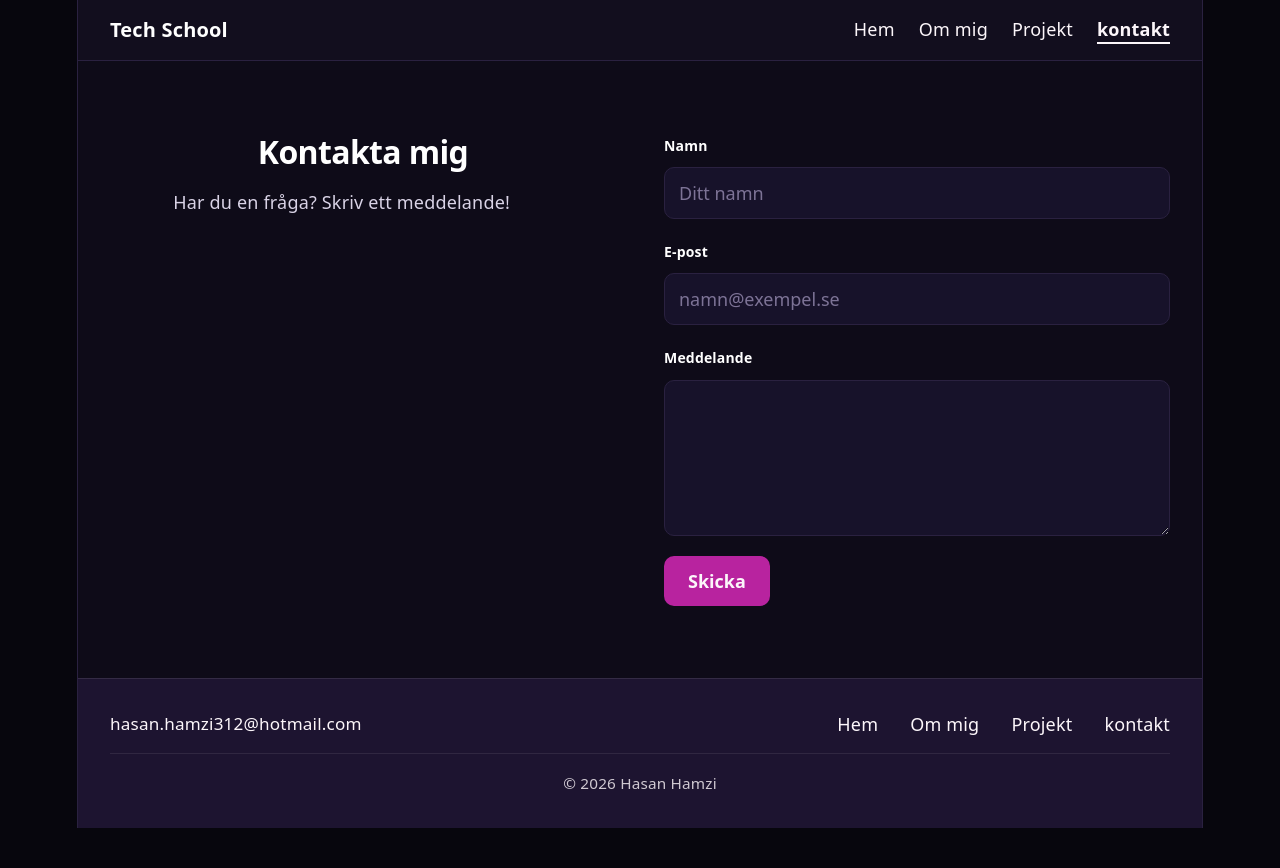
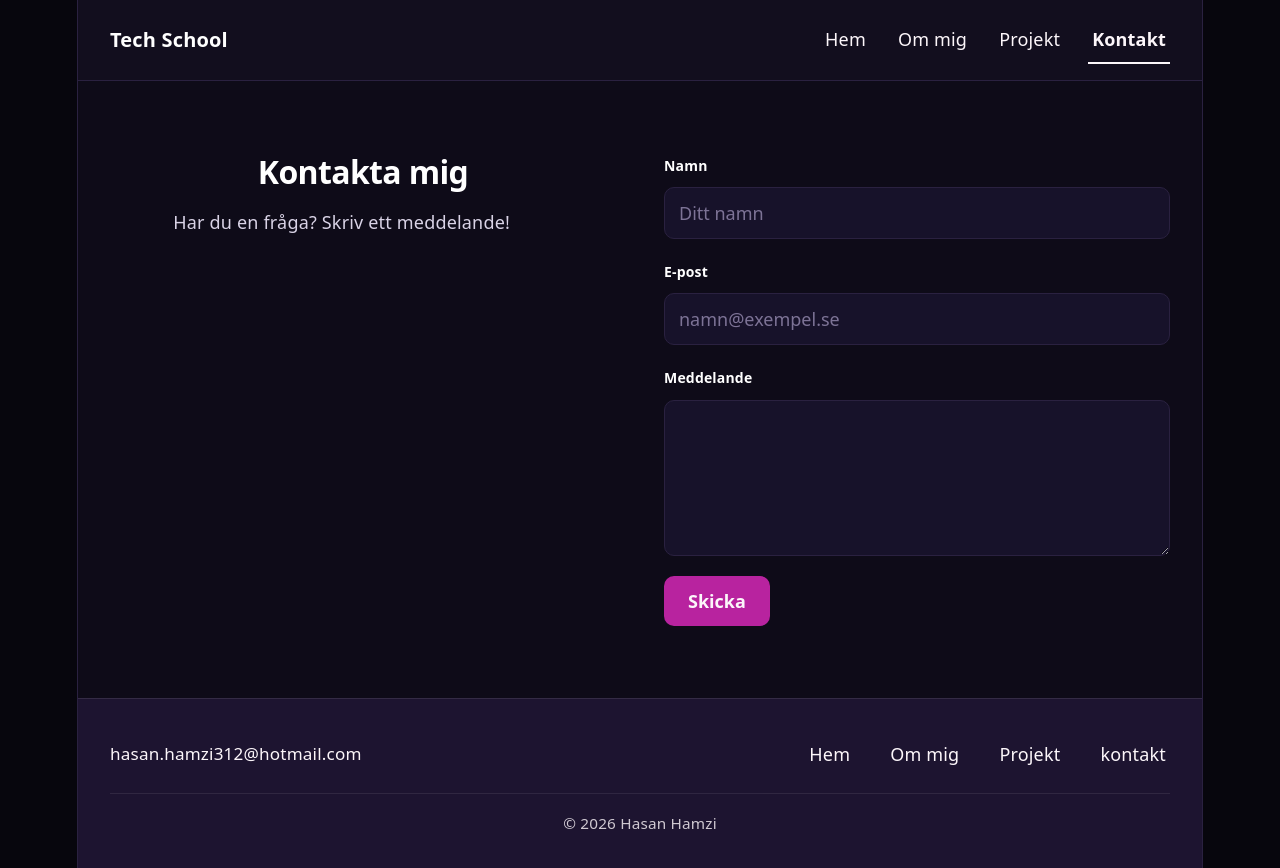
Before and after one commit to shadowstack2026/min-sida, a React (Vite) app: page /kontakt in a window 1280 px wide. Before the commit the page ends 828 px from the top, so only its background shows below. Built offline with nearby package versions, Linux system fonts and the light colour scheme.

Commit message:
Mobile first, clamp, tumvänliga länkar och sticky meny

```diff
--- a/src/components/Footer.css
+++ b/src/components/Footer.css
@@ -2,10 +2,12 @@
   display: flex;
   flex-wrap: wrap;
   justify-content: space-between;
+  flex-direction: column;
   align-items: center;
   gap: 16px 32px;
   margin-top: auto;                 /* trycker footern längst ner på sidan */
-  padding: 32px;
+  padding: 32px 20px;
+  text-align: center;
   background-color: #1d1430;
   color: #fcf6fa;
   border-top: 1px solid rgba(252, 246, 250, 0.1);
@@ -25,12 +27,16 @@
 .james {
   order: 2;
   display: flex;
-  gap: 32px;
+  flex-wrap: wrap;
+  justify-content: center;
+  gap: 20px;
 }
 
 .james a {
   color: #fcf6fa;
   text-decoration: none;            /* tar bort understrykningen */
+  display: inline-block;
+  padding: 10px 4px;
   transition: color 0.2s ease;
 }
 
@@ -55,17 +61,15 @@
   opacity: 0.8;
 }
 
-/* På mobil hamnar allt centrerat under varandra */
-@media (max-width: 600px) {
+/* På större skärm: mejl till vänster, länkar till höger */
+@media (min-width: 601px) {
   .footer {
-    flex-direction: column;
-    padding: 32px 20px;
-    text-align: center;
+    flex-direction: row;
+    padding: 32px;
+    text-align: left;
   }
 
   .james {
-    flex-wrap: wrap;
-    justify-content: center;
-    gap: 20px;
+    gap: 32px;
   }
 }
--- a/src/components/Hero.css
+++ b/src/components/Hero.css
@@ -1,9 +1,9 @@
 .hero {
   display: grid;
-  grid-template-columns: 1fr 1fr;
+  grid-template-columns: 1fr;      /* mobil: bild under text */
   align-items: center;
-  gap: 40px;
-  padding: 64px 32px 72px;
+  gap: 32px;
+  padding: 40px 20px 48px;
   text-align: left;
   background-color: #0e0b18;
   color: #d9d3e6;
@@ -32,7 +32,7 @@
   max-width: 20ch;
   margin: 0 0 24px;
   color: #ffffff;
-  font-size: 40px;
+  font-size: clamp(1.75rem, 5vw, 2.5rem);
   font-weight: 700;
   line-height: 1.15;
   letter-spacing: -0.02em;
@@ -64,15 +64,10 @@
   outline-offset: 4px;
 }
 
-@media (max-width: 800px) {
+@media (min-width: 800px) {
   .hero {
-    grid-template-columns: 1fr;
-    gap: 32px;
+    grid-template-columns: 1fr 1fr;
+    gap: 40px;
+    padding: 64px 32px 72px;
   }
 }
-
-@media (max-width: 600px) {
-  .hero {
-    padding: 40px 20px 48px;
-  }
-}
--- a/src/components/Kontakt.jsx
+++ b/src/components/Kontakt.jsx
@@ -1,6 +1,53 @@
+import { useState } from 'react';
 import './Kontakt.css';
 
 function Kontakt() {
+  const [namn, setNamn] = useState('');
+  const [epost, setEpost] = useState('');
+  const [meddelande, setMeddelande] = useState('');
+  const [fel, setFel] = useState('');
+  const [skickat, setSkickat] = useState(false);
+  const [skickar, setSkickar] = useState(false);
+
+  async function handleSubmit(e) {
+    e.preventDefault();
+
+    if (namn.trim() === '' || epost.trim() === '' || meddelande.trim() === '') {
+      setFel('Fyll i alla fält.');
+      return;
+    }
+
+    if (!epost.includes('@')) {
+      setFel('E-postadressen ser inte rätt ut.');
+      return;
+    }
+
+    setFel('');
+    setSkickar(true); // knappen visar "Skickar..."
+
+    try {
+      const svar = await fetch('https://formspree.io/f/xzeekljl', {
+        method: 'POST',
+        headers: {
+          'Content-Type': 'application/json',
+          Accept: 'application/json',
+        },
+        body: JSON.stringify({ namn, email: epost, meddelande }),
+      });
+
+      if (svar.ok) {
+        setSkickat(true);
+      } else {
+        setFel('Något gick fel. Försök igen om en stund.');
+      }
+    } catch {
+      // hit kommer vi om internet är nere
+      setFel('Kunde inte skicka. Kolla din internetanslutning.');
+    } finally {
+      setSkickar(false); // körs alltid, oavsett hur det gick
+    }
+  }
+
   return (
     <section className="kontakt" id="kontakt">
       {/* Vänster kolumn: text */}
@@ -10,18 +57,43 @@ function Kontakt() {
       </div>
 
       {/* Höger kolumn: formuläret */}
-      <form className="kontakt-form">
-        <label htmlFor="namn">Namn</label>
-        <input type="text" id="namn" placeholder="Ditt namn" />
+      {skickat ? (
+        <p>Tack för ditt meddelande, {namn}!</p>
+      ) : (
+        <form className="kontakt-form" onSubmit={handleSubmit} noValidate>
+          <label htmlFor="namn">Namn</label>
+          <input
+            type="text"
+            id="namn"
+            placeholder="Ditt namn"
+            value={namn}
+            onChange={(e) => setNamn(e.target.value)}
+          />
 
-        <label htmlFor="epost">E-post</label>
-        <input type="email" id="epost" placeholder="namn@exempel.se" />
+          <label htmlFor="epost">E-post</label>
+          <input
+            type="email"
+            id="epost"
+            placeholder="namn@exempel.se"
+            value={epost}
+            onChange={(e) => setEpost(e.target.value)}
+          />
 
-        <label htmlFor="meddelande">Meddelande</label>
-        <textarea id="meddelande" rows="5" />
+          <label htmlFor="meddelande">Meddelande</label>
+          <textarea
+            id="meddelande"
+            rows="5"
+            value={meddelande}
+            onChange={(e) => setMeddelande(e.target.value)}
+          />
 
-        <button type="submit">Skicka</button>
-      </form>
+          {fel && <p role="alert">{fel}</p>}
+
+          <button type="submit" disabled={skickar}>
+            {skickar ? 'Skickar...' : 'Skicka'}
+          </button>
+        </form>
+      )}
     </section>
   );
 }
--- a/src/components/Navbar.css
+++ b/src/components/Navbar.css
@@ -1,8 +1,12 @@
+/* Mobil först: grundstilen är mobilmenyn */
 .navbar {
-  display: flex;                    /* lägger logo och länkar på en rad */
-  justify-content: space-between;   /* logo till vänster, länkar till höger */
+  position: sticky;                 /* följer med när man scrollar */
+  top: 0;                           /* fastnar högst upp */
+  z-index: 10;                      /* ligger ovanpå innehållet */
+  display: flex;
+  justify-content: space-between;
   align-items: center;
-  padding: 16px 32px;
+  padding: 12px 20px;
   background-color: #120e1e;
 }
 
@@ -12,12 +16,26 @@
   font-weight: bold;
 }
 
+/* Länkarna göms i en liten ruta under hamburgarknappen */
 .lankar {
+  display: none;
+  position: absolute;
+  top: 100%;
+  right: 20px;
+  flex-direction: column;
+  min-width: 180px;
+  padding: 8px 0;
+  border-radius: 0 0 8px 8px;
+  background-color: #120e1e;
+  box-shadow: 0 4px 12px rgba(0, 0, 0, 0.15);
+}
+
+.lankar.oppen {
   display: flex;
-  gap: 24px;                        /* avstånd mellan länkarna */
 }
 
 .lankar a {
+  padding: 12px 20px;
   color: #fcf6fa;
   text-decoration: none;            /* tar bort understrykningen */
 }
@@ -36,3 +54,46 @@
   font-weight: 700;
   border-bottom: 2px solid currentColor;
 }
+
+.hamburgare {
+  display: block;
+  width: 44px;
+  height: 44px;
+  border: none;
+  border-radius: 8px;
+  background-color: transparent;
+  color: #ffffff;
+  font-size: 26px;
+  cursor: pointer;
+}
+
+.hamburgare:focus-visible {
+  outline: 2px solid #f0a35e;
+}
+
+/* På större skärm: länkarna på en rad och ingen hamburgarknapp */
+@media (min-width: 701px) {
+  .navbar {
+    padding: 16px 32px;
+  }
+
+  .hamburgare {
+    display: none;
+  }
+
+  .lankar,
+  .lankar.oppen {
+    display: flex;
+    position: static;
+    flex-direction: row;
+    gap: 24px;
+    min-width: 0;
+    padding: 0;
+    background-color: transparent;
+    box-shadow: none;
+  }
+
+  .lankar a {
+    padding: 10px 4px;
+  }
+}
--- a/src/components/Navbar.jsx
+++ b/src/components/Navbar.jsx
@@ -1,17 +1,26 @@
 import './Navbar.css';
+import { useState } from 'react';
 import { NavLink } from 'react-router-dom';
 
+function Navbar() {
+  const [oppen, setOppen] = useState(false);
 
-
-function Navbar() {
   return (
     <nav className="navbar">
       <span className="logo">Tech School</span>
-      <div className="lankar">
-       <NavLink to="/" end>Hem</NavLink>
-<NavLink to="/om-mig">Om mig</NavLink>
-<NavLink to="/projekt">Projekt</NavLink>
-<NavLink to="/kontakt">kontakt</NavLink>
+      <button
+        className="hamburgare"
+        aria-label="Meny"
+        aria-expanded={oppen}
+        onClick={() => setOppen(!oppen)}
+      >
+        ☰
+      </button>
+      <div className={oppen ? 'lankar oppen' : 'lankar'} onClick={() => setOppen(false)}>
+        <NavLink to="/" end>Hem</NavLink>
+        <NavLink to="/om-mig">Om mig</NavLink>
+        <NavLink to="/projekt">Projekt</NavLink>
+        <NavLink to="/kontakt">Kontakt</NavLink>
       </div>
     </nav>
   );
--- a/src/components/Projekt.css
+++ b/src/components/Projekt.css
@@ -1,5 +1,5 @@
 .projekt {
-  padding: 64px 32px;
+  padding: 40px 20px;              /* mobil först */
   background-color: #ede9f6;
 }
 
@@ -10,19 +10,12 @@
 
 .projekt-lista {
   display: grid;
-  grid-template-columns: 1fr 1fr 1fr;   /* tre kort bredvid varandra */
+  grid-template-columns: repeat(auto-fit, minmax(260px, 1fr));
   gap: 24px;
 }
 
-/* På mobil hamnar korten under varandra */
-@media (max-width: 800px) {
-  .projekt-lista {
-    grid-template-columns: 1fr;
+@media (min-width: 600px) {
+  .projekt {
+    padding: 64px 32px;            /* mer luft på större skärm */
   }
 }
-
-@media (max-width: 600px) {
-  .projekt {
-    padding: 40px 20px;
-  }
-}
--- a/src/components/ProjektKort.css
+++ b/src/components/ProjektKort.css
@@ -32,7 +32,7 @@
   display: inline-block;
   margin-top: auto;
   align-self: flex-start;
-  padding: 10px 20px;
+  padding: 12px 24px;
   border-radius: 10px;
   background-color: #7e2b60;
   color: #fcf6fa;
--- a/src/index.css
+++ b/src/index.css
@@ -7,9 +7,15 @@ html {
   text-rendering: optimizeLegibility;
   -webkit-font-smoothing: antialiased;
   -moz-osx-font-smoothing: grayscale;
+}
 
-  @media (max-width: 1024px) {
-    font-size: 16px;
+html {
+  font-size: 16px;
+}
+
+@media (min-width: 1025px) {
+  html {
+    font-size: 18px;
   }
 }
 
@@ -25,22 +31,16 @@ h2 {
 }
 
 h1 {
-  font-size: 56px;
-  letter-spacing: -1.68px;
-  margin: 32px 0;
-  @media (max-width: 1024px) {
-    font-size: 36px;
-    margin: 20px 0;
-  }
+  font-size: clamp(2rem, 6vw, 3.5rem);
+  letter-spacing: -0.03em;
+  margin: 20px 0;
 }
+
 h2 {
   font-size: 24px;
   line-height: 118%;
   letter-spacing: -0.24px;
   margin: 0 0 8px;
-  @media (max-width: 1024px) {
-    font-size: 20px;
-  }
 }
 p {
   margin: 0;
@@ -60,3 +60,8 @@ code {
   padding: 4px 8px;
   background: #2a2140;
 }
+
+img {
+  max-width: 100%;
+  height: auto;
+}
--- a/src/pages/Hem.jsx
+++ b/src/pages/Hem.jsx
@@ -1,7 +1,6 @@
 import Header from "../components/Header";
 import Hero from "../components/Hero";
 import Projekt from "../components/Projekt";
-import Raknare from "../components/Raknare";
 
 
 function Hem() {
@@ -9,7 +8,6 @@ function Hem() {
     <>
       <Header namn="Hej" />
       <Hero namn="Hasan" />
-     <Raknare />
       <Projekt />
     </>
   );
--- a/src/pages/OmMig.css
+++ b/src/pages/OmMig.css
@@ -1,9 +1,9 @@
 .om-mig {
   display: grid;
-  grid-template-columns: 1fr 1fr;   /* bild till vänster, text till höger */
+  grid-template-columns: 1fr;       /* mobil: text under bilden */
   align-items: center;              /* texten hamnar mitt för bilden */
-  gap: 40px;
-  padding: 64px 32px;
+  gap: 32px;
+  padding: 40px 20px;
   text-align: left;
   background-color: #ffffff;
 }
@@ -51,19 +51,14 @@
   font-weight: 600;
 }
 
-/* På mobil hamnar texten under bilden */
-@media (max-width: 800px) {
+@media (min-width: 800px) {
   .om-mig {
-    grid-template-columns: 1fr;
-    gap: 32px;
+    grid-template-columns: 1fr 1fr;   /* bild till vänster, text till höger */
+    gap: 40px;
+    padding: 64px 32px;
   }
 }
 
-@media (max-width: 600px) {
-  .om-mig {
-    padding: 40px 20px;
-  }
-}
 .las-mer-knapp {
   margin-bottom: 24px;
   padding: 10px 20px;
```
Also changed, not shown: src/components/Kontakt.css (+14 -13 lines).
